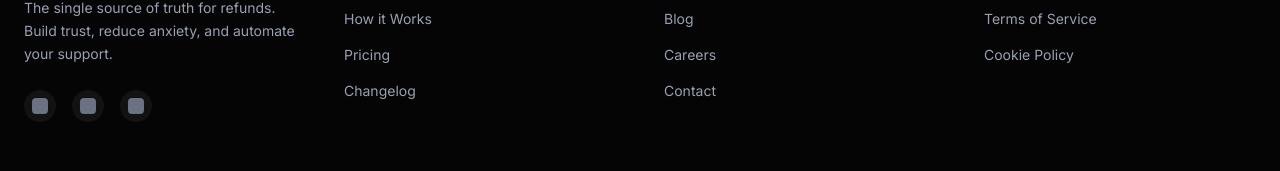
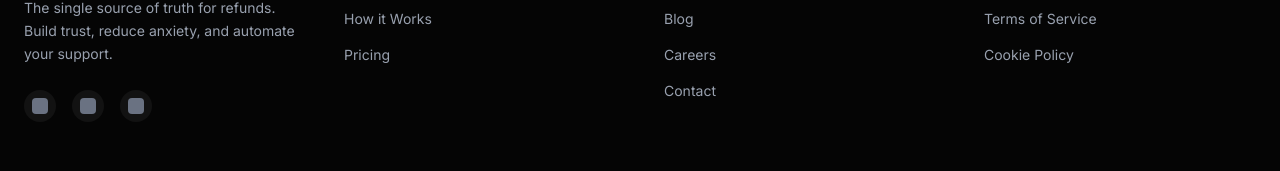
Before and after one commit to ryyt-masterspace/Ryyt_workspace, a Next.js app in the folder refund-app/: page / in a window 1280 px wide. Shown: the part 4704-4875 px from the top of the page. Built offline with nearby package versions, Linux system fonts and the light colour scheme.

Commit message:
Auto-sync: 04-12-2025  0:24:58.26

```diff
--- a/refund-app/src/components/Footer.tsx
+++ b/refund-app/src/components/Footer.tsx
@@ -40,7 +40,6 @@ export default function Footer() {
                             <li><Link href="#" className="hover:text-blue-400 transition-colors">Features</Link></li>
                             <li><Link href="#" className="hover:text-blue-400 transition-colors">How it Works</Link></li>
                             <li><Link href="#" className="hover:text-blue-400 transition-colors">Pricing</Link></li>
-                            <li><Link href="#" className="hover:text-blue-400 transition-colors">Changelog</Link></li>
                         </ul>
                     </div>
 
```
